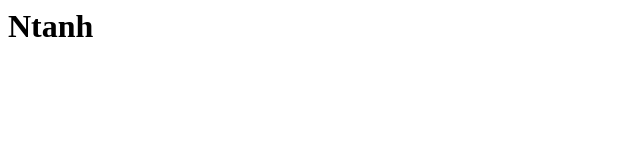
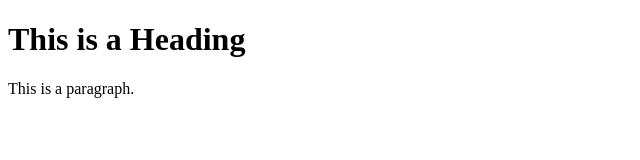
Before and after one commit to ntanh005/ntanh005.github.io, a plain HTML site: page index.html in a window 1280 px wide. Shown: the whole page, without its empty margins (0-640 px from the left). Drawn offline with Linux system fonts and the light colour scheme.

Commit message:
Update index.html

```diff
--- a/index.html
+++ b/index.html
@@ -1 +1,12 @@
-<h1>Ntanh</h1>
+<!DOCTYPE html>
+<html>
+<head>
+<title>Page Title</title>
+</head>
+<body>
+
+<h1>This is a Heading</h1>
+<p>This is a paragraph.</p>
+
+</body>
+</html>
```
